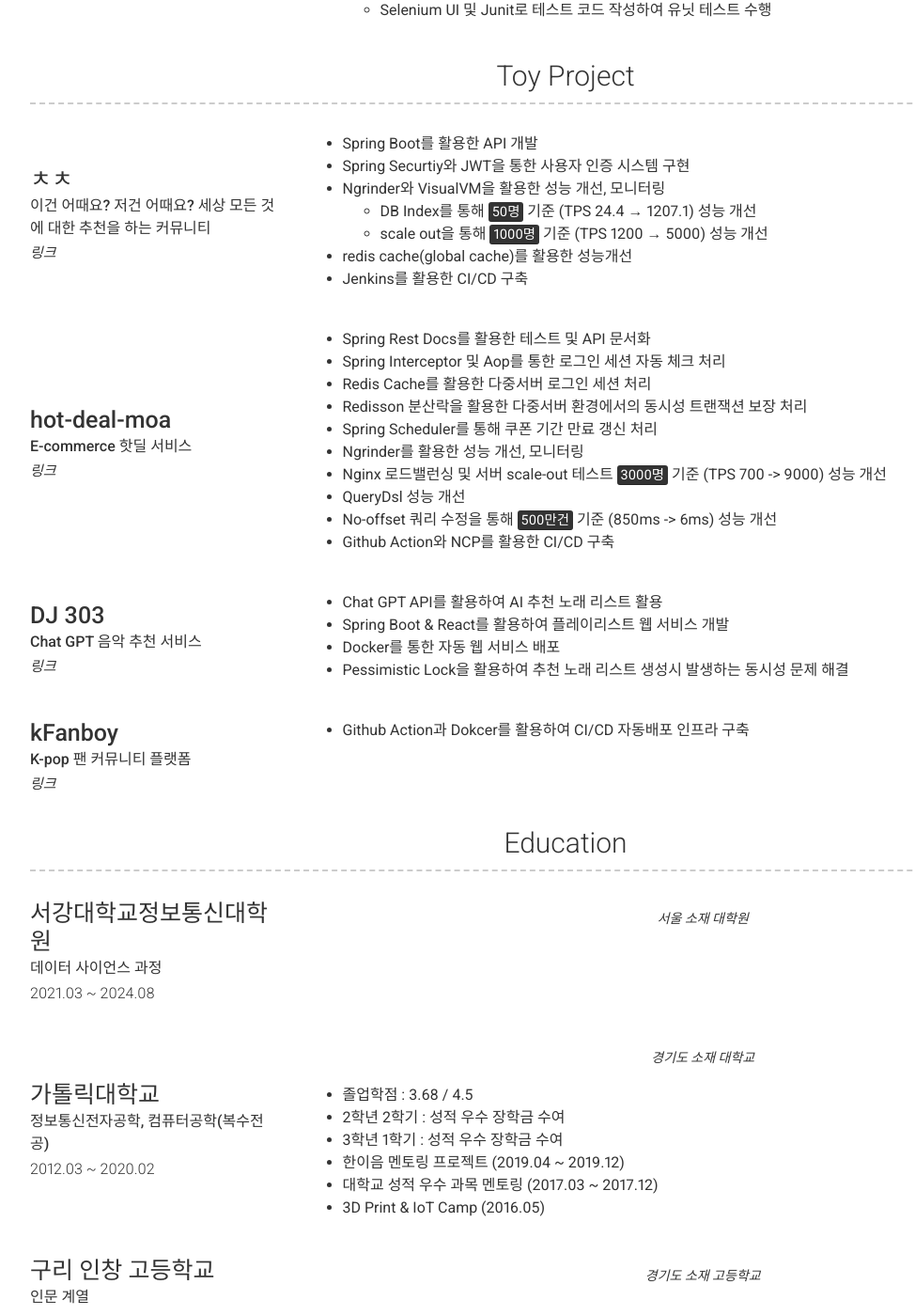
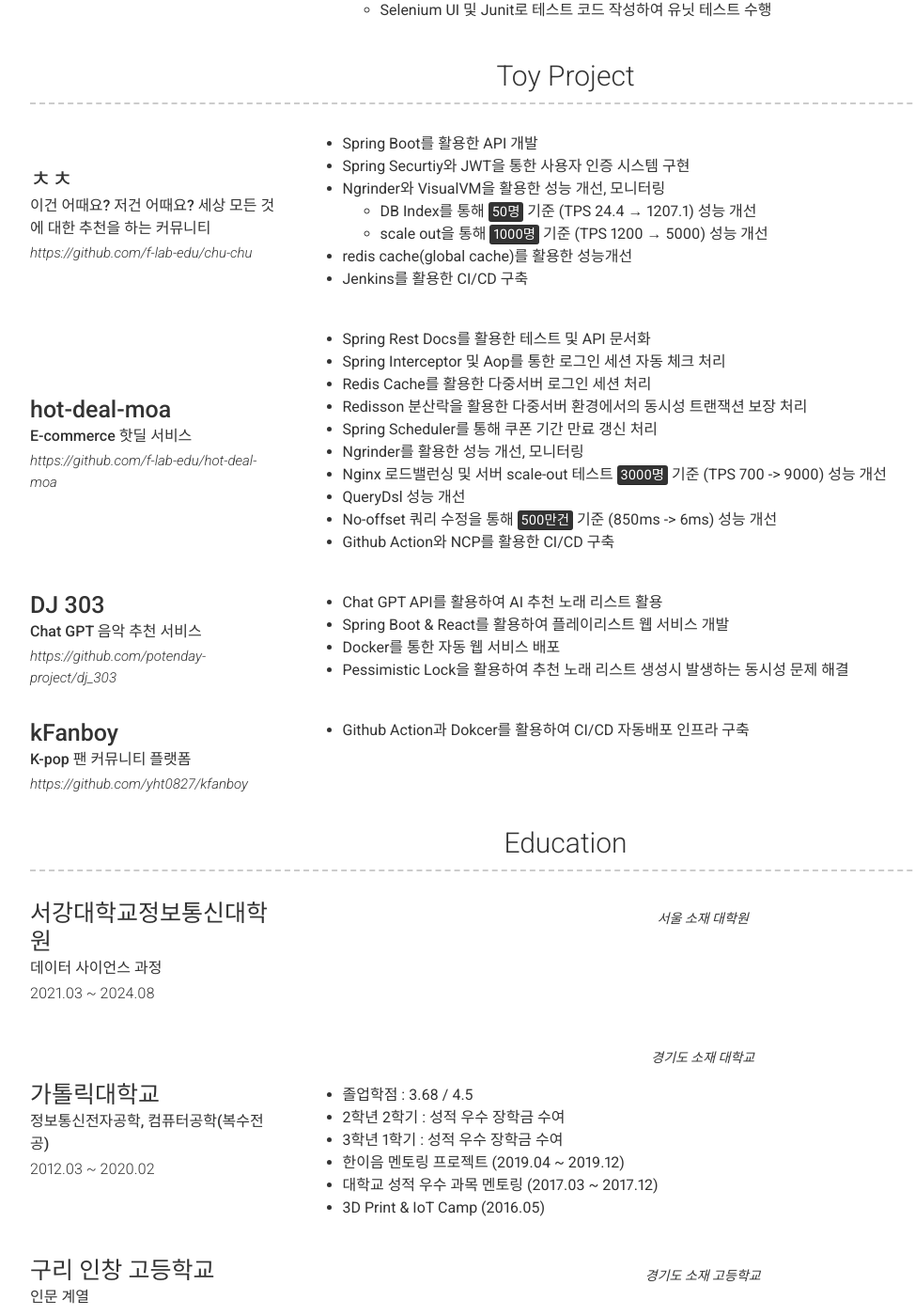
Before and after one commit to yht0827/resume, a Jekyll site: the page built from index.md, in a window 1280 px wide and 1400 px high, scrolled down 1050 px. Shown: the whole window at 94% size, without its empty margins (38-1012 px from the left). Built offline with Jekyll 4.4.1, drawn with Linux system fonts in a browser that asks for light colours; nearby versions of some CDN libraries.

Commit message:
-- 이력서 수정

```diff
--- a/_config.yml
+++ b/_config.yml
@@ -74,9 +74,8 @@ content:
     content:
       - layout: top-left
         title: ㅊㅊ
+        link: https://github.com/f-lab-edu/chu-chu
         sub_title: 이건 어때요? 저건 어때요? 세상 모든 것에 대한 추천을 하는 커뮤니티
-        link: https://github.com/f-lab-edu/chu-chu
-        link_text: 링크
         description: | # this will include new lines to allow paragraphs
           - Spring Boot를 활용한 API 개발
           - Spring Securtiy와 JWT을 통한 사용자 인증 시스템 구현
@@ -88,9 +87,8 @@ content:
 
       - layout: top-left
         title: hot-deal-moa
+        link: https://github.com/f-lab-edu/hot-deal-moa
         sub_title: E-commerce 핫딜 서비스
-        link: https://github.com/f-lab-edu/hot-deal-moa
-        link_text: 링크
         description: | # this will include new lines to allow paragraphs
           - Spring Rest Docs를 활용한 테스트 및 API 문서화
           - Spring Interceptor 및 Aop를 통한 로그인 세션 자동 체크 처리
@@ -105,9 +103,8 @@ content:
 
       - layout: top-left
         title: DJ 303
+        link: https://github.com/potenday-project/dj_303
         sub_title: Chat GPT 음악 추천 서비스
-        link: https://github.com/potenday-project/dj_303
-        link_text: 링크
         description: | # this will include new lines to allow paragraphs
           - Chat GPT API를 활용하여 AI 추천 노래 리스트 활용
           - Spring Boot & React를 활용하여 플레이리스트 웹 서비스 개발
@@ -116,9 +113,8 @@ content:
 
       - layout: top-left
         title: kFanboy
+        link: https://github.com/yht0827/kfanboy
         sub_title: K-pop 팬 커뮤니티 플랫폼
-        link: https://github.com/yht0827/kfanboy
-        link_text: 링크
         description: | # this will include new lines to allow paragraphs
           - Github Action과 Dokcer를 활용하여 CI/CD 자동배포 인프라 구축
 
```
